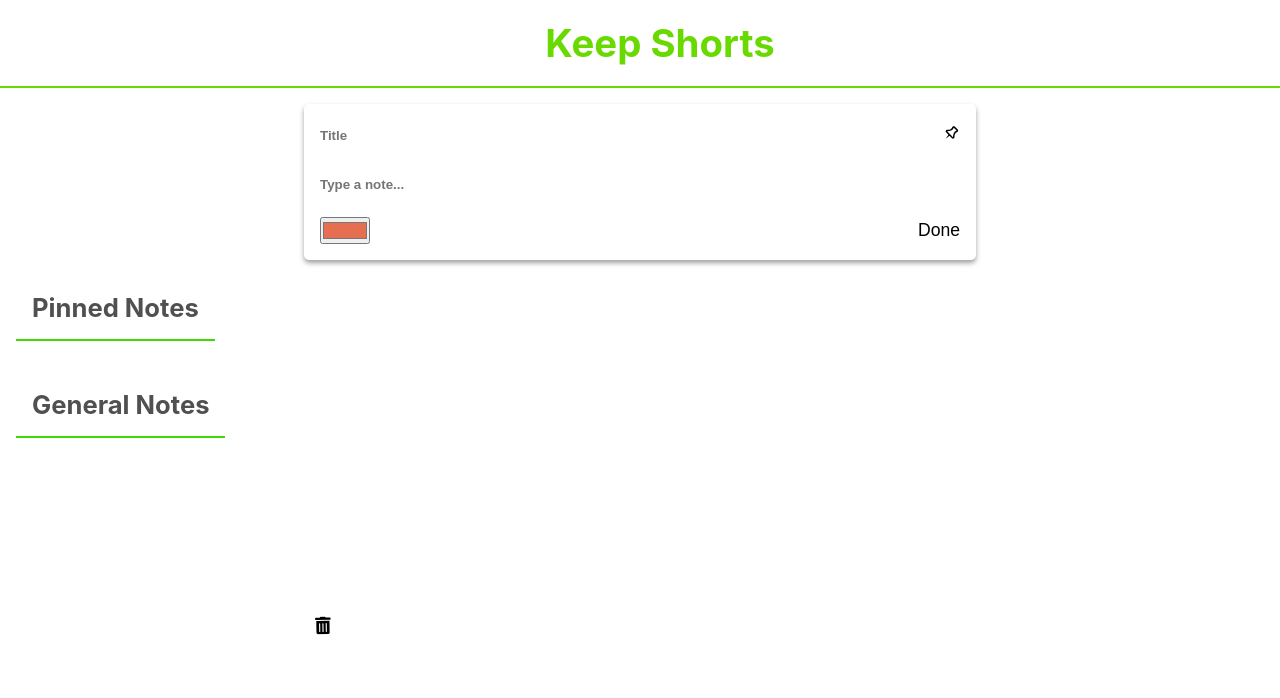
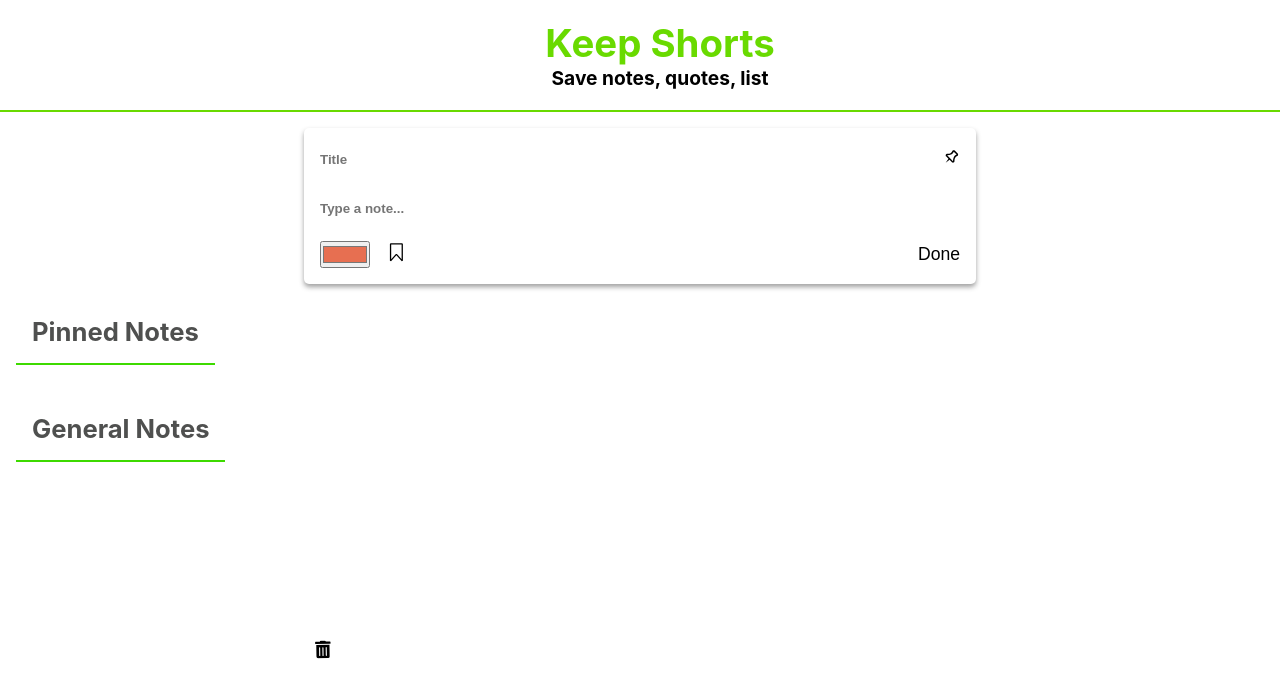
Before and after one commit to Rupamdas832/KeepNotes, a React (Create React App) app: page / in a window 1280 px wide. Shown: the top 698 px of the page. Built offline with nearby package versions, Linux system fonts and the light colour scheme.

Commit message:
bookmark functionality started

```diff
--- a/package.json
+++ b/package.json
@@ -9,6 +9,7 @@
     "react": "^17.0.1",
     "react-dom": "^17.0.1",
     "react-icons": "^4.2.0",
+    "react-modal": "^3.12.1",
     "react-scripts": "4.0.3",
     "uuid": "^8.3.2",
     "web-vitals": "^1.1.0"
--- a/src/Components/Header.js
+++ b/src/Components/Header.js
@@ -4,6 +4,7 @@ function Header() {
     return (
         <div className="header">
             <h1>Keep Shorts</h1>
+            <h4 style={{color: "black"}}>Save notes, quotes, list</h4>
         </div>
     )
 }
--- a/src/Components/Input.js
+++ b/src/Components/Input.js
@@ -1,12 +1,26 @@
 import React, { useState } from 'react'
 import {v4} from "uuid"
+import Modal from "react-modal"
 import {TiPinOutline, TiPin} from "react-icons/ti"
+import {VscBookmark} from "react-icons/vsc"
 
 function Input({setKeep}) {
     const [title, setTitle] = useState("")
     const [desc, setDesc] = useState("")
     const [isPin, setIsPin] = useState(false)
     const [color, setColor] = useState("")
+    const [modalIsOpen, setModalIsOpen] = useState(false)
+
+    const customStyles = {
+        content : {
+          top                   : '50%',
+          left                  : '50%',
+          right                 : 'auto',
+          bottom                : 'auto',
+          marginRight           : '-50%',
+          transform             : 'translate(-50%, -50%)'
+        }
+      };
 
     const addBtn = () => {
         const item = {
@@ -22,6 +36,9 @@ function Input({setKeep}) {
         setIsPin("")
         setColor("")
     }
+    const openModal = () => {
+        setModalIsOpen(true)
+    }
     return (
         <div className="inputSection">
         <div className="inputCard" style={{backgroundColor: `${color}`}}>
@@ -31,7 +48,14 @@ function Input({setKeep}) {
             </div>
             <input placeholder="Type a note..." value={desc} onChange={(e) => setDesc(e.target.value)} className="inputField desc" style={{backgroundColor: `${color}`}}/>
             <div className="inputActionBtns">
-                <input type="color" id="favcolor" name="favcolor" value="#e76f51" onChange={(e) => setColor(e.target.value)}/>
+                <div>
+                    <input type="color" id="favcolor" name="favcolor" value="#e76f51" onChange={(e) => setColor(e.target.value)}/>
+                    <button className="btn" style={{fontSize: "1.3rem", marginLeft: "1rem"}} onClick={openModal}><VscBookmark/></button>
+                    <Modal isOpen={modalIsOpen} style={customStyles}>
+                    <h1>I m modal</h1>
+                    <button onClick={() => setModalIsOpen(false)}>Close</button>
+                    </Modal>
+                </div>
                 <button onClick={addBtn} className="btn">Done</button>
             </div>
         </div>
```
Also changed, not shown: 1 other file (tests, documents, lock files or other folders).
